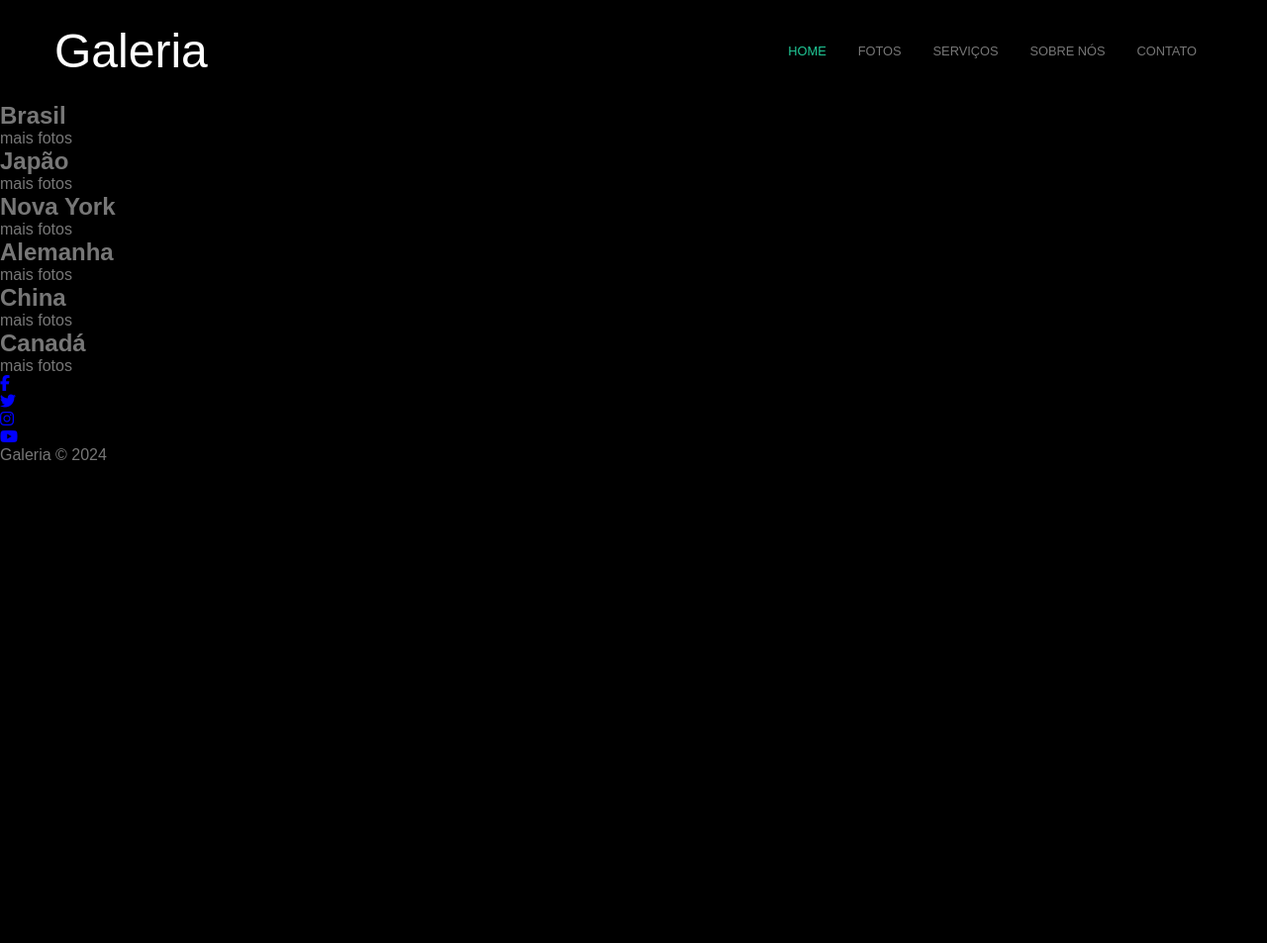
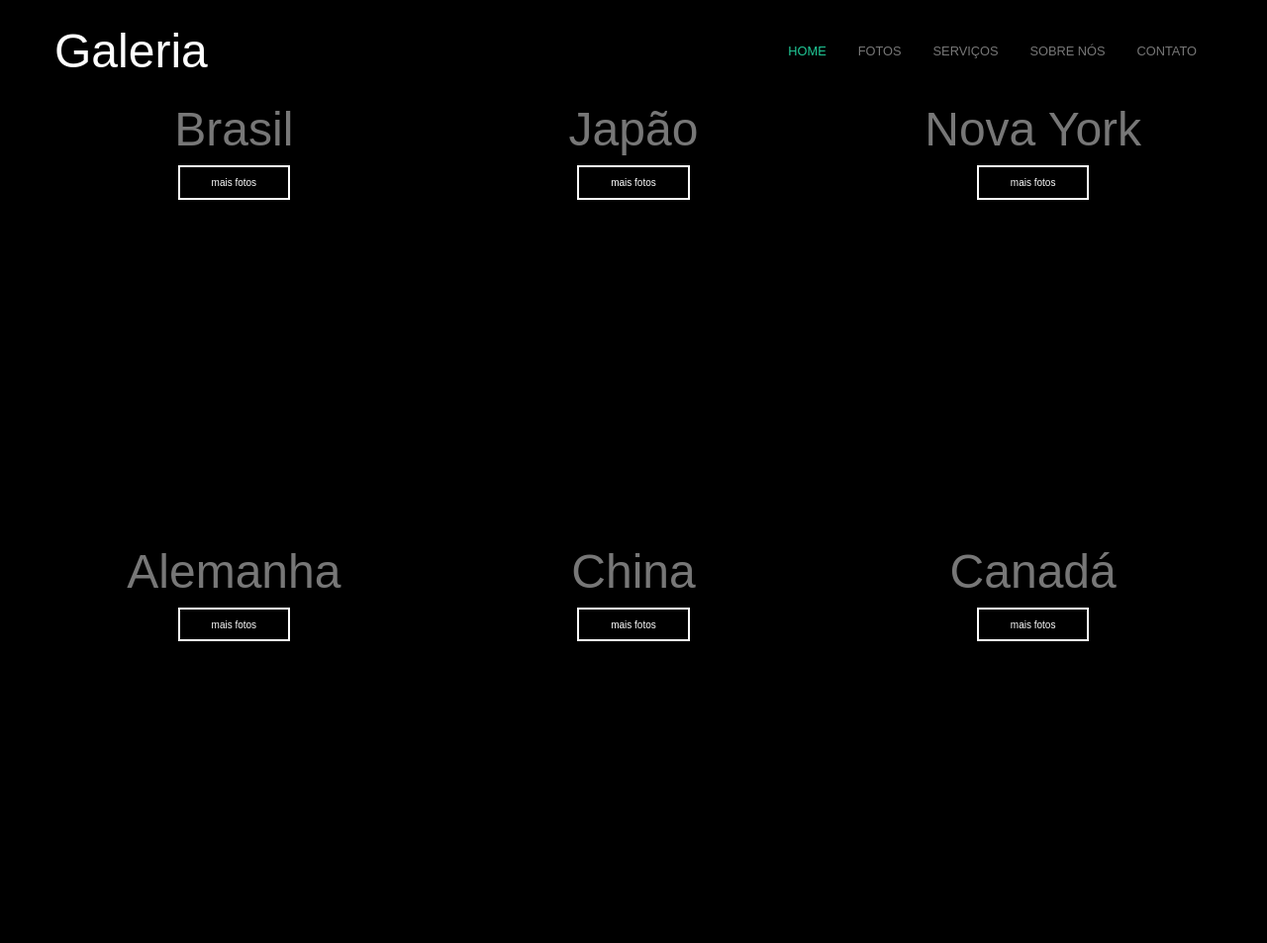
Before and after one commit to JohannMscs/Project_Sass, a website built with Vite: page index.html in a window 1280 px wide. Shown: the top 953 px of the page at 99% size. Before the commit the page ends 800 px from the top, so only its background shows below. Built offline with nearby package versions, Linux system fonts and the light colour scheme.

Commit message:
terminando estilizações de botões

```diff
--- a/index.html
+++ b/index.html
@@ -43,31 +43,31 @@
     </header>
         <main>
           <div class="gallery">
-            <div class="galley-card">
+            <div class="gallery-card">
               <h2 class="gallery-card-title">Brasil</h2>
               <a href="" class="gallery-card-btn">mais fotos</a>
             </div>
-            <div class="galley-card">
+            <div class="gallery-card">
               <h2 class="gallery-card-title">Japão</h2>
               <a href="" class="gallery-card-btn">mais
             fotos</a>
             </div>
-            <div class="galley-card">
+            <div class="gallery-card">
               <h2 class="gallery-card-title">Nova York</h2>
               <a href="" class="gallery-card-btn">mais
             fotos</a>
             </div>
-            <div class="galley-card">
+            <div class="gallery-card">
               <h2 class="gallery-card-title">Alemanha</h2>
               <a href="" class="gallery-card-btn">mais
             fotos</a>
             </div>
-            <div class="galley-card">
+            <div class="gallery-card">
               <h2 class="gallery-card-title">China</h2>
               <a href="" class="gallery-card-btn">mais
             fotos</a>
             </div>
-            <div class="galley-card">
+            <div class="gallery-card">
               <h2 class="gallery-card-title">Canadá</h2>
               <a href="" class="gallery-card-btn">mais
             fotos</a>
--- a/style.sass
+++ b/style.sass
@@ -35,7 +35,7 @@ body
         color: variables.$primary-color
         font-size: 1.5rem
         @media screen
-            @media(min-width: $desktop)
+            @media(min-width: $tablet)
                 font-size: 3rem
 
     &-navbar //.header-navbar
@@ -49,7 +49,7 @@ body
                 font-size: .7rem
                 text-transform: uppercase
                 @media screen
-                    @media(min-width: $desktop)
+                    @media(min-width: $tablet)
                         margin: 0 1rem
                         font-size: .8rem
 
@@ -59,3 +59,33 @@ body
             a
                 &:hover
                     color: variables.$secondary-color
+
+.gallery
+    @include mixins.flex-center
+    @include mixins.container
+    flex-wrap: wrap
+    justify-content: space-between
+    padding: 0
+
+    &-card
+        width: 31%
+        height: 400px
+        margin-bottom: 4%
+        text-align: center
+
+        &-title
+            font-size: 1.5rem
+            font-weight: 500
+            margin-bottom: 1rem
+            @media screen
+                @media(min-width: $desktop)
+                    font-size: 3rem
+
+        &-btn
+            padding: .6rem 2rem
+            border: 2px solid variables.$primary-color
+            color: variables.$primary-color
+            font-size: 10px
+
+            &:hover
+                background-color: gray
```
